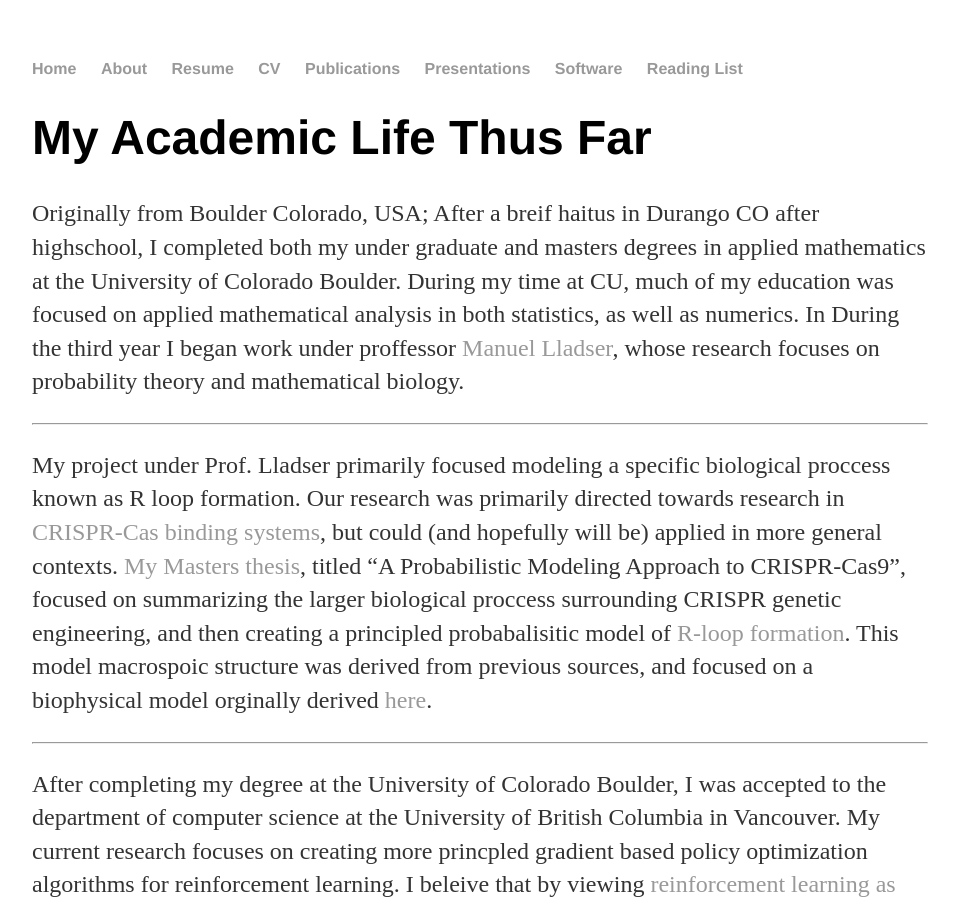
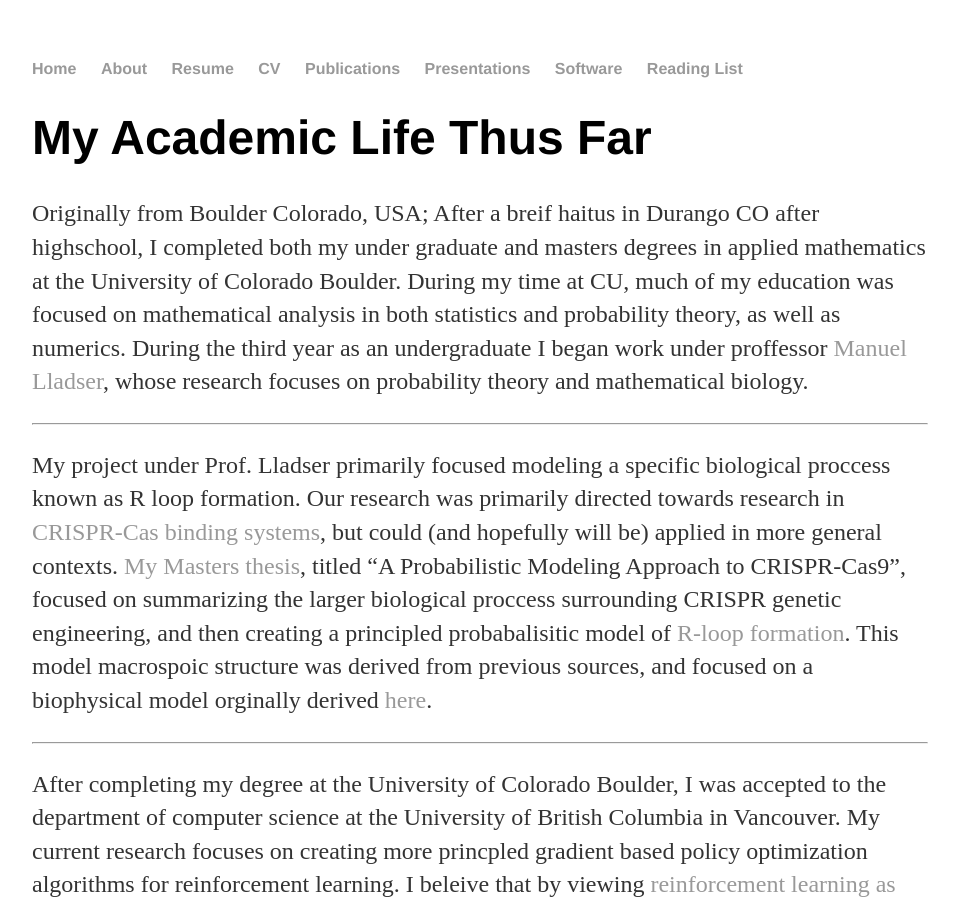
Before and after one commit to WilderLavington/old_web_page, a Jekyll site: the page built from about/index.md, in a window 1280 px wide and 900 px high. Shown: the whole window, without its empty margins (160-1119 px from the left). Built offline with Jekyll 4.4.1, drawn with Linux system fonts in a browser that asks for light colours; our own code applies the rules of GitHub Pages for plain Markdown files.

Commit message:
Update index.md

```diff
--- a/about/index.md
+++ b/about/index.md
@@ -1,5 +1,5 @@
 # My Academic Life Thus Far
-Originally from Boulder Colorado, USA; After a breif haitus in Durango CO after highschool, I completed both my under graduate and masters degrees in applied mathematics at the University of Colorado Boulder. During my time at CU, much of my education was focused on applied mathematical analysis in both statistics, as well as numerics. In During the third year I began work under proffessor [Manuel Lladser](https://amath.colorado.edu/faculty/lladser/), whose research focuses on probability theory and mathematical biology.
+Originally from Boulder Colorado, USA; After a breif haitus in Durango CO after highschool, I completed both my under graduate and masters degrees in applied mathematics at the University of Colorado Boulder. During my time at CU, much of my education was focused on mathematical analysis in both statistics and probability theory, as well as numerics. During the third year as an undergraduate I began work under proffessor [Manuel Lladser](https://amath.colorado.edu/faculty/lladser/), whose research focuses on probability theory and mathematical biology.
 
 ---
 
```
